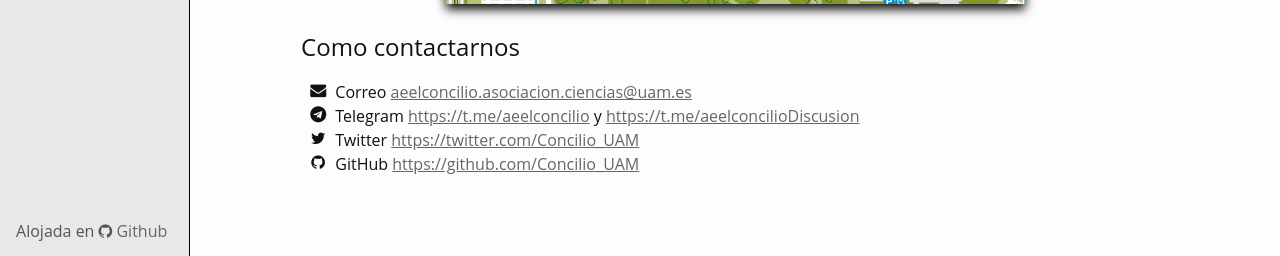
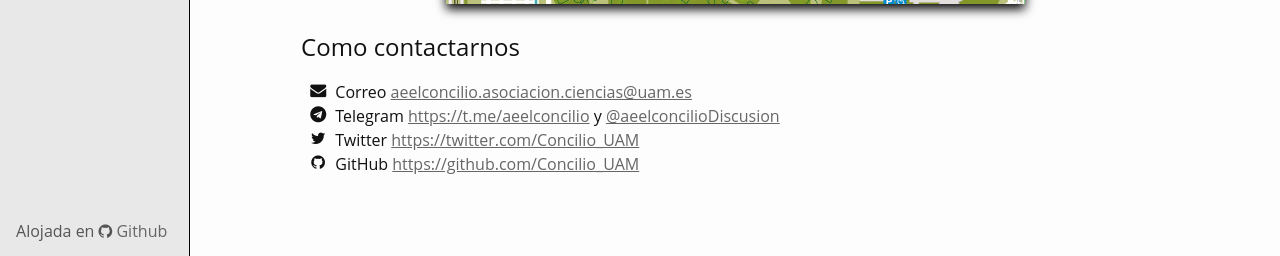
Before and after one commit to ConcilioUAM/ConcilioUAM.github.io, a Jekyll site: the page built from about.md, in a window 1280 px wide and 923 px high. Shown: the part 667-923 px from the top of the window. Built offline with Jekyll 4.4.1, drawn with Linux system fonts in a browser that asks for light colours; nearby versions of some CDN libraries; some web fonts are replaced; a script that is not in the unit is left out; some of the changed lines change nothing that is shown.

Commit message:
Update about.md

```diff
--- a/about.md
+++ b/about.md
@@ -21,7 +21,7 @@
 
 <ul class="fa-ul">
 <li><i class="fa-li fa fa-envelope"></i>Correo <a data-no-sigil href="mailto:aeelconcilio.asociacion.ciencias@uam.es">aeelconcilio.asociacion.ciencias@uam.es</a></li>
-<li><i class="fa-li fa fa-telegram"></i>Telegram <a data-no-sigil href="https://t.me/aeelconcilio">https://t.me/aeelconcilio</a> y <a data-no-sigil href="https://t.me/aeelconcilioDiscusion">https://t.me/aeelconcilioDiscusion</a></li>
+<li><i class="fa-li fa fa-telegram"></i>Telegram <a data-no-sigil href="https://t.me/aeelconcilio">https://t.me/aeelconcilio</a> y <a data-no-sigil href="#">@aeelconcilioDiscusion</a></li>
 <li><i class="fa-li fa fa-twitter"></i>Twitter <a data-no-sigil href="https://twitter.com/Concilio_UAM">https://twitter.com/Concilio_UAM</a></li>
 <li><i class="fa-li fa fa-github"></i>GitHub <a data-no-sigil href="https://github.com/Concilio_UAM">https://github.com/Concilio_UAM</a></li>
 </ul>
```
